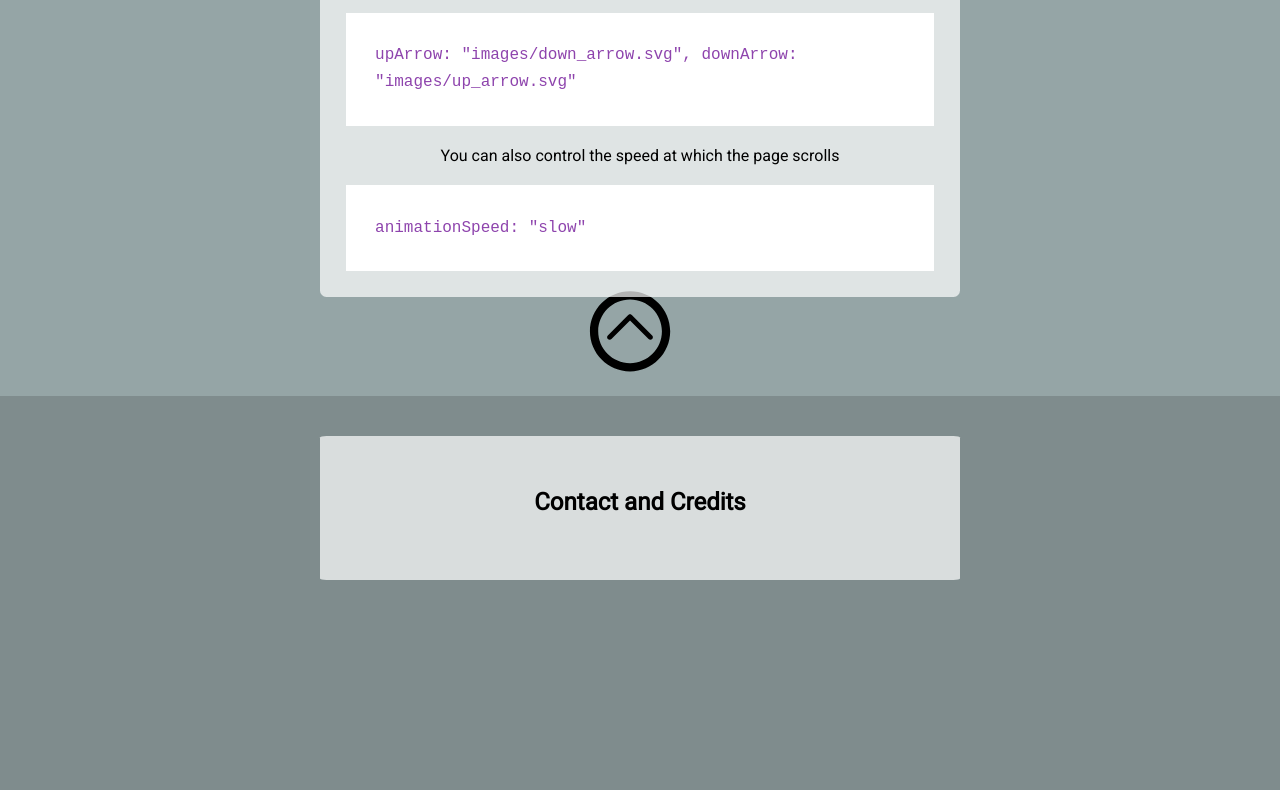
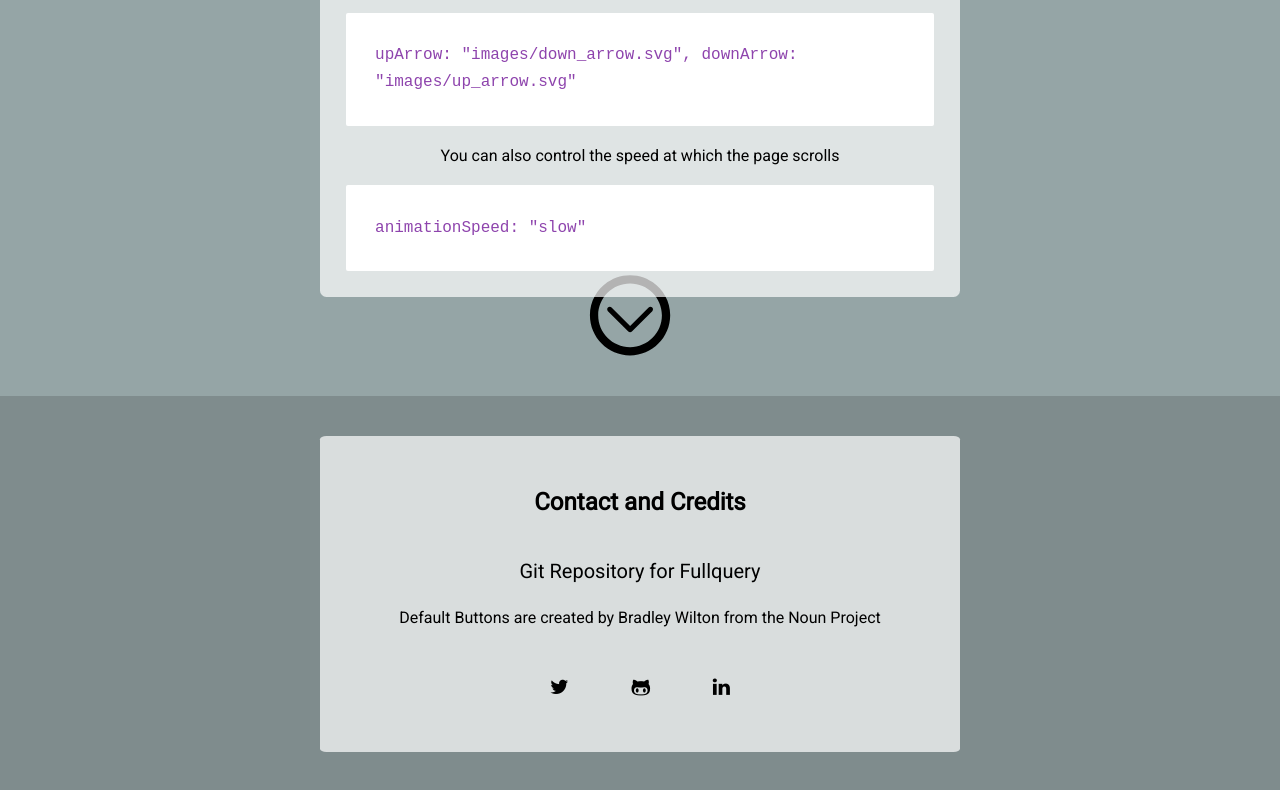
Before and after one commit to laura-naccarato/FullQuery-Plugin, a website: page index.html in a window 1280 px wide. Shown: the part 2004-2794 px from the top of the page. Drawn offline with nearby package versions, Linux system fonts and the light colour scheme.

Commit message:
added github  pages

```diff
--- a/index.html
+++ b/index.html
@@ -1,6 +1,7 @@
 <!DOCTYPE html>
 <html lang="en">
 <head>
+	<link rel="stylesheet" href="http://maxcdn.bootstrapcdn.com/font-awesome/4.3.0/css/font-awesome.min.css">
 	<link href='http://fonts.googleapis.com/css?family=Roboto' rel='stylesheet' type='text/css'>
 	<link rel="stylesheet" href="styles/fullquery.css">
 	<link rel="stylesheet" href="styles/stylesheet.css">
@@ -55,7 +56,11 @@
 		<a href="#" class ="nextPage"></a>
 		<div class="innerContent">
 			<h2>Contact and Credits</h2>
-			<p></p>
+			<a href="http://github.com/laura-naccarato/FullQuery-Plugin"> Git Repository for Fullquery</a>
+			<p>Default Buttons are created by Bradley Wilton from the Noun Project</p>
+			<a href="http://twitter.com/laura_naccarato"><i class="fa fa-twitter"></i></a>
+			<a href="http://github.com/laura-naccarato"><i class="fa fa-github-alt"></i></a>
+			<a href="https://www.linkedin.com/in/lnaccarato"><i class="fa fa-linkedin"></i></a>
 		</div>
 	</section>
 	<script src="https://ajax.googleapis.com/ajax/libs/jquery/1.10.2/jquery.min.js"></script>
--- a/scripts/script.js
+++ b/scripts/script.js
@@ -1,3 +1,3 @@
 $(function() {
-	$("section").fullPage({animation: true, upArrow: "images/down_arrow.svg", downArrow: "images/up_arrow.svg", animationSpeed: "slow"});
+	$("section").fullPage();
 });
--- a/styles/stylesheet.css
+++ b/styles/stylesheet.css
@@ -10,6 +10,7 @@ body {
 	font-family: 'Roboto', sans-serif;
 }
 code {
+	border-radius: 2px;
 	color: #8e44ad;
 	padding: 5%;
 	display: block;
@@ -22,6 +23,16 @@ h1 {
 }
 h2 {
 	padding-bottom: 2%;
+}
+#section4 a {
+	text-decoration: none;
+	font-size: 20px;
+	display: relative;
+	color: black;
+
+}
+i {
+	padding: 5%;
 }
 #section1, #section2, #section3, #section4{
 	overflow: auto;
```
Also changed, not shown: scripts/jquery.fullpage.js.
